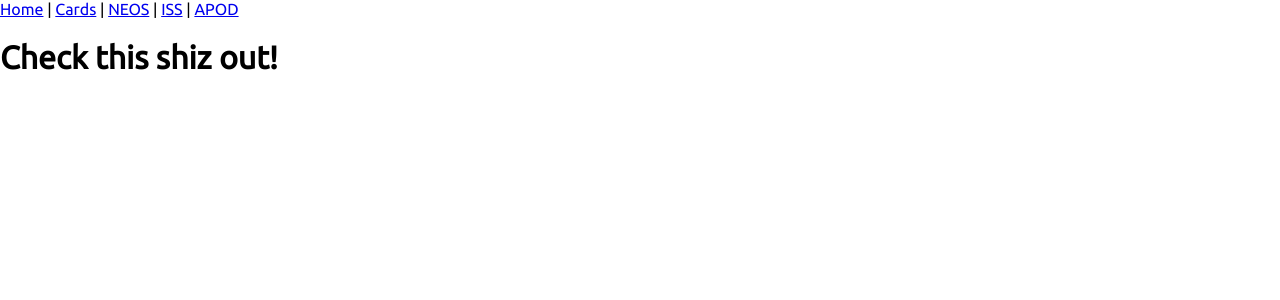
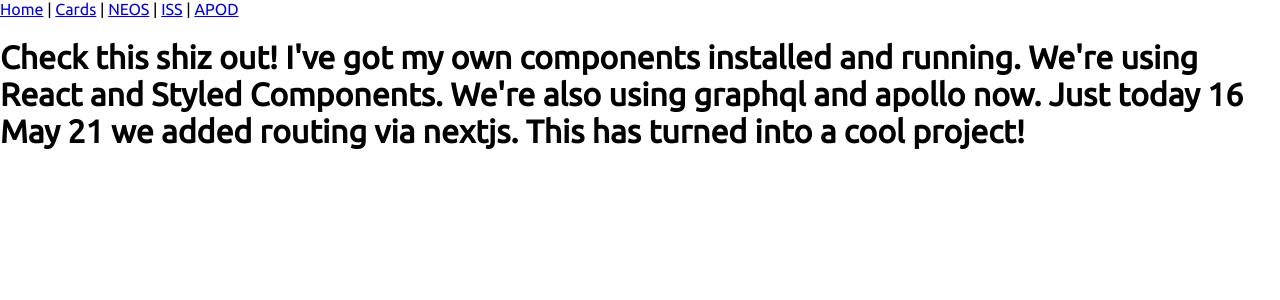
Before and after one commit to jixion/graphql-apollo-react, a Next.js app: page / in a window 1280 px wide. Shown: the top 300 px of the page. Built offline with nearby package versions, Linux system fonts and the light colour scheme.

Commit message:
Update index.js

```diff
--- a/src/pages/index.js
+++ b/src/pages/index.js
@@ -1,7 +1,7 @@
 import Layout from "./layouts";
 
 function IndexPage() {
-    return <Layout><h1>Check this shiz out!</h1></Layout>
+    return <Layout><h1>Check this shiz out!  I've got my own components installed and running.  We're using React and Styled Components.  We're also using graphql and apollo now.  Just today 16 May 21 we added routing via nextjs.  This has turned into a cool project!</h1></Layout>
 }
 
 export default IndexPage;
```
